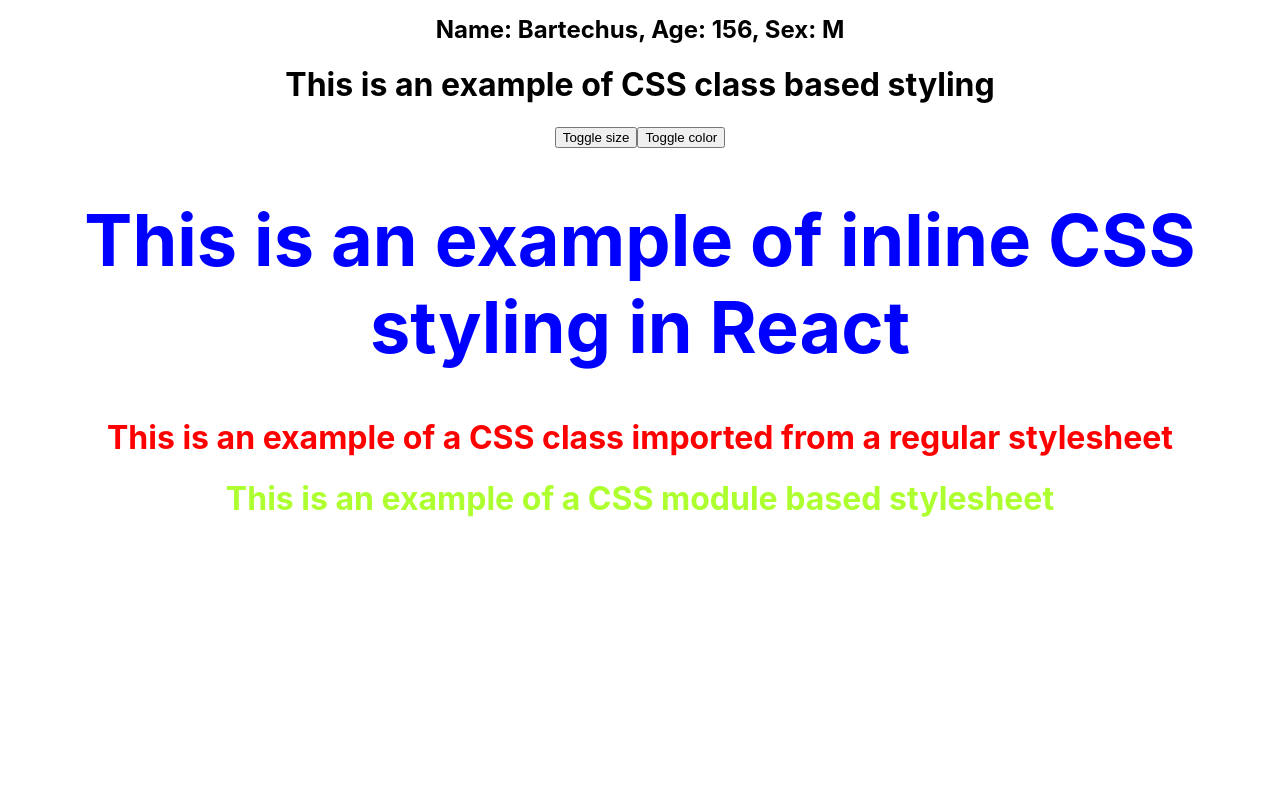
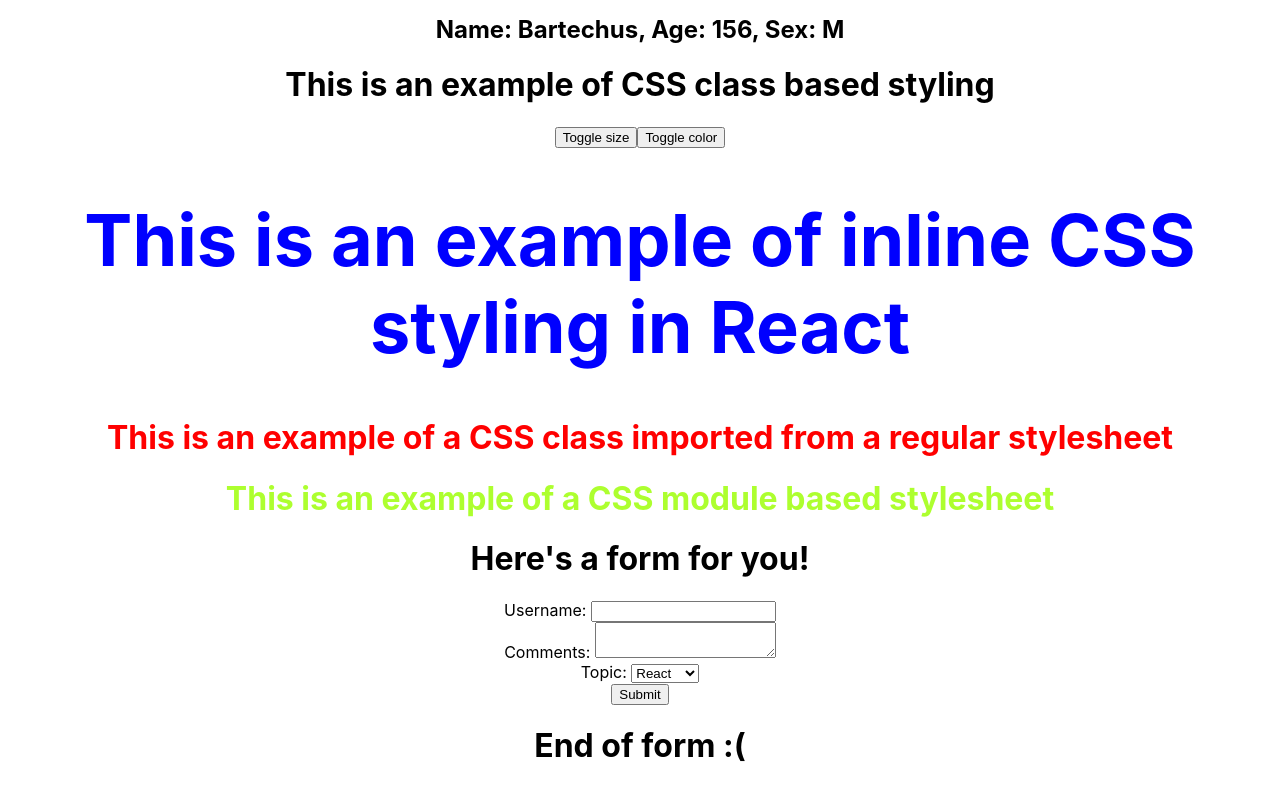
Before and after one commit to ShekarArun/hello-world-react, a React (Create React App) app: page / in a window 1280 px wide. Shown: the part 1397-2197 px from the top of the page. Before the commit the page ends 2016 px from the top, so only its background shows below. Built offline with nearby package versions, Linux system fonts and the light colour scheme.

Commit message:
feat: Add form

```diff
--- a/src/App.js
+++ b/src/App.js
@@ -15,6 +15,7 @@ import ClassStyling from './components/ClassStyling'
 import InlineCSSStyling from './components/InlineCSSStyling'
 import './appStyles.css'
 import styles from './appStyles.module.css'
+import Form from './components/Form'
 
 function App () {
   return (
@@ -38,6 +39,8 @@ function App () {
       <h1 className='error'>This is an example of a CSS class imported from a regular stylesheet</h1>
       <h1 className={styles.success}>This is an example of a CSS module based stylesheet</h1>
 
+      <Form />
+
       {/* Random padding so that I don't have to reach for the bottom of the screen and accidentally hover on the taskbar */}
       <br />
       <br />
--- /dev/null
+++ b/src/components/Form.js
@@ -0,0 +1,60 @@
+import React, { Component } from 'react'
+
+class Form extends Component {
+    constructor(props) {
+      super(props)
+
+      this.state = {
+         username: '',
+         comments: '',
+         topic: 'react'
+      }
+    }
+
+    handleUsernameChange = (event) => {
+        this.setState({username: event.target.value})
+    }
+
+    handleCommentsChange = event => {
+      this.setState({comments: event.target.value})
+    }
+
+    handleTopicChange = event => {
+      this.setState({topic: event.target.value})
+    }
+
+    handleSubmit = event => {
+      const {username, comments, topic} = this.state
+      alert(`${username} ${comments} ${topic}`)
+      event.preventDefault()
+    }
+
+  render() {
+    const {username, comments, topic} = this.state
+    return (
+      <form onSubmit={this.handleSubmit}>
+        <div><h1>Here's a form for you!</h1></div>
+        <div>
+            <label>Username: </label>
+            <input type='text' value={username} onChange={this.handleUsernameChange} />
+        </div>
+        <div>
+          <label>Comments: </label>
+          <textarea value={comments} onChange={this.handleCommentsChange} />
+        </div>
+        <div>
+          <label>Topic: </label>
+          <select value={topic} onChange={this.handleTopicChange}>
+            <option value='react'>React </option>
+            <option value='angular'>Angular </option>
+            <option value='vue'>Vue </option>
+          </select>
+        </div>
+        <button type='submit'>Submit</button>
+        <div><h1>End of form :(</h1></div>
+      </form>
+    )
+  }
+}
+
+export default Form
```
